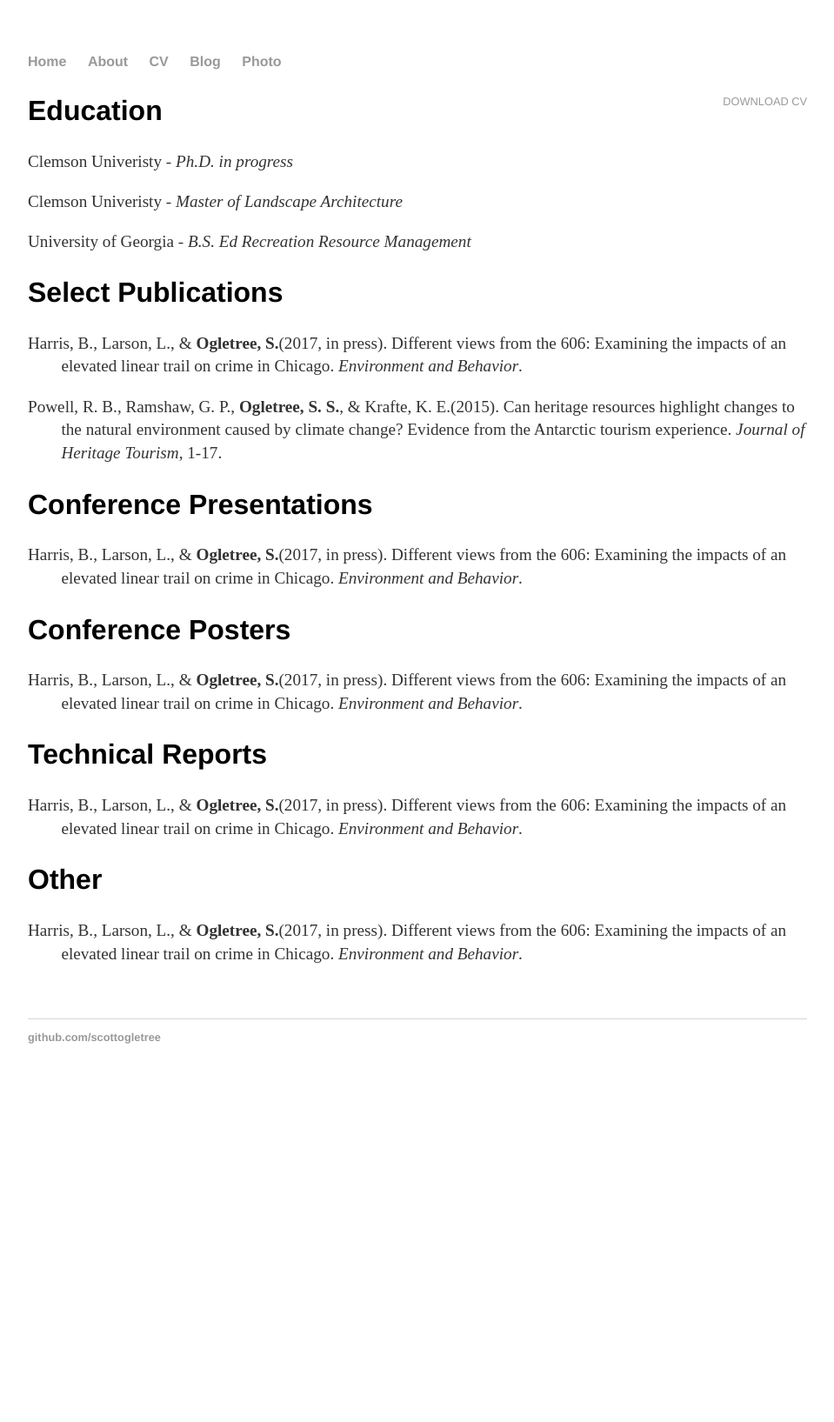
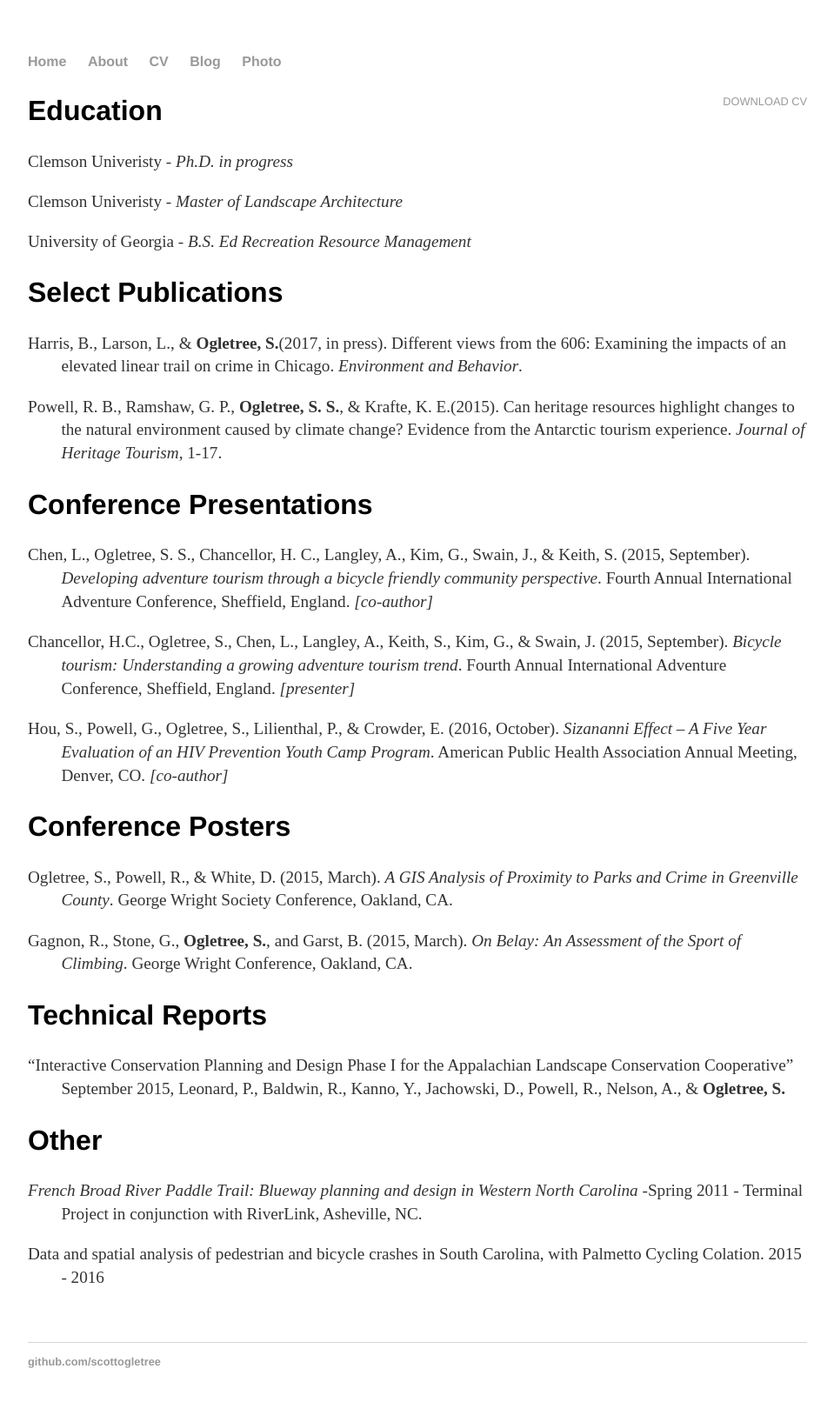
Before and after one commit to scottogletree/ogletrees.github.io, a Jekyll site: the page built from cv/index.html, in a window 1280 px wide. Shown: the whole page at 87% size, without its empty margins (160-1119 px from the left). Built offline with Jekyll 4.4.1, drawn with Linux system fonts in a browser that asks for light colours; before the commit the page ends 1262 px from its top, so only the background shows below that.

Commit message:
Add stuff

```diff
--- a/cv/index.html
+++ b/cv/index.html
@@ -23,13 +23,20 @@ title: CV of S Ogletree
 			<p>Powell, R. B., Ramshaw, G. P., <strong>Ogletree, S. S.</strong>, & Krafte, K. E.(2015). Can heritage resources highlight changes to the natural environment caused by climate change? Evidence from the Antarctic tourism experience. <em>Journal of Heritage Tourism</em>, 1-17.</p>
 
 		<h2>Conference Presentations</h2>
-		<p>Harris, B., Larson, L., & <strong>Ogletree, S.</strong>(2017, in press). Different views from the 606: Examining the impacts of an elevated linear trail on crime in Chicago. <em>Environment and Behavior</em>.</p>
+		<p>Chen, L., Ogletree, S. S., Chancellor, H. C., Langley, A., Kim, G., Swain, J., & Keith, S. (2015, September). <em>Developing adventure tourism through a bicycle friendly community perspective</em>. Fourth Annual International Adventure Conference, Sheffield, England. <em>[co-author]</em></p>
+		<p>Chancellor, H.C., Ogletree, S., Chen, L., Langley, A., Keith, S., Kim, G., & Swain, J. (2015, September). <em>Bicycle tourism: Understanding a growing adventure tourism trend</em>. Fourth Annual International Adventure Conference, Sheffield, England. <em>[presenter]</em></p>
+		<p>Hou, S., Powell, G., Ogletree, S., Lilienthal, P., & Crowder, E. (2016, October). <em>Sizananni Effect – A Five Year Evaluation of an HIV Prevention Youth Camp Program</em>. American Public Health Association Annual Meeting, Denver, CO. <em>[co-author]</em></p>
+
 		<h2>Conference Posters</h2>
-		<p>Harris, B., Larson, L., & <strong>Ogletree, S.</strong>(2017, in press). Different views from the 606: Examining the impacts of an elevated linear trail on crime in Chicago. <em>Environment and Behavior</em>.</p>
+		<p>Ogletree, S., Powell, R., & White, D. (2015, March). <em>A GIS Analysis of Proximity to Parks and Crime in Greenville County</em>. George Wright Society Conference, Oakland, CA.</p>
+		<p>Gagnon, R., Stone, G., <b>Ogletree, S.</b>, and Garst, B. (2015, March). <em>On Belay: An Assessment of the Sport of Climbing</em>. George Wright Conference, Oakland, CA.</p>
+
 		<h2>Technical Reports</h2>
-		<p>Harris, B., Larson, L., & <strong>Ogletree, S.</strong>(2017, in press). Different views from the 606: Examining the impacts of an elevated linear trail on crime in Chicago. <em>Environment and Behavior</em>.</p>
+		<p>“Interactive Conservation Planning and Design Phase I for the Appalachian Landscape Conservation Cooperative” September 2015, Leonard, P., Baldwin, R., Kanno, Y., Jachowski, D., Powell, R., Nelson, A., & <b>Ogletree, S.</b></p>
+
 		<h2>Other</h2>
-<p>Harris, B., Larson, L., & <strong>Ogletree, S.</strong>(2017, in press). Different views from the 606: Examining the impacts of an elevated linear trail on crime in Chicago. <em>Environment and Behavior</em>.</p>
+		<p><em>French Broad River Paddle Trail: Blueway planning and design in Western North Carolina</em> -Spring 2011 - Terminal Project in conjunction with RiverLink, Asheville, NC.</p>
+		<p>Data and spatial analysis of pedestrian and bicycle crashes in South Carolina, with Palmetto Cycling Colation. 2015 - 2016</p>
 
 
 
```
